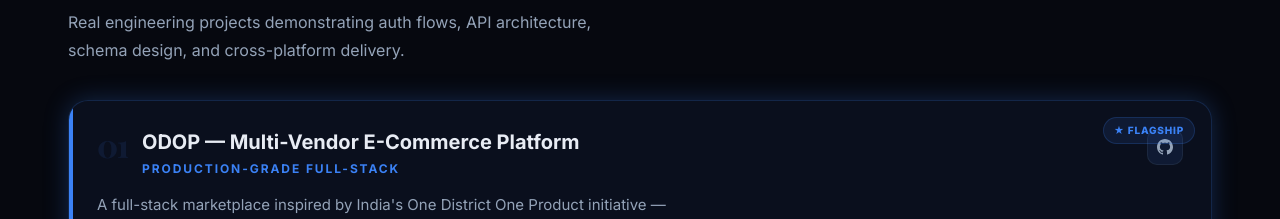
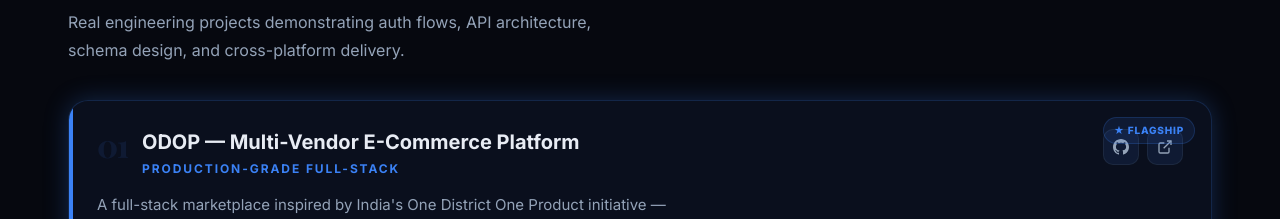
Before and after one commit to sanket-satpute/portfolio-new-3, a React (Vite) app: page / in a window 1280 px wide. Shown: the part 1060-1279 px from the top of the page. Built offline with nearby package versions, Linux system fonts and the light colour scheme.

Commit message:
feat: add ODOP live and GitHub links

```diff
--- a/src/data/mockProjects.js
+++ b/src/data/mockProjects.js
@@ -22,10 +22,10 @@ export const mockProjects = [
       "Implementing complex role-based access across 3 user types",
     ],
     links: {
-      github: "https://github.com/sanket-satpute",
-      live: "",
+      github: "https://github.com/sanket-satpute/odop-backend",
+      live: "https://odop-fronend.vercel.app/",
     },
-    liveLabel: "",
+    liveLabel: "Live Demo",
   },
   {
     title: "CodeMate — AI-Powered Code Review Platform",
```
